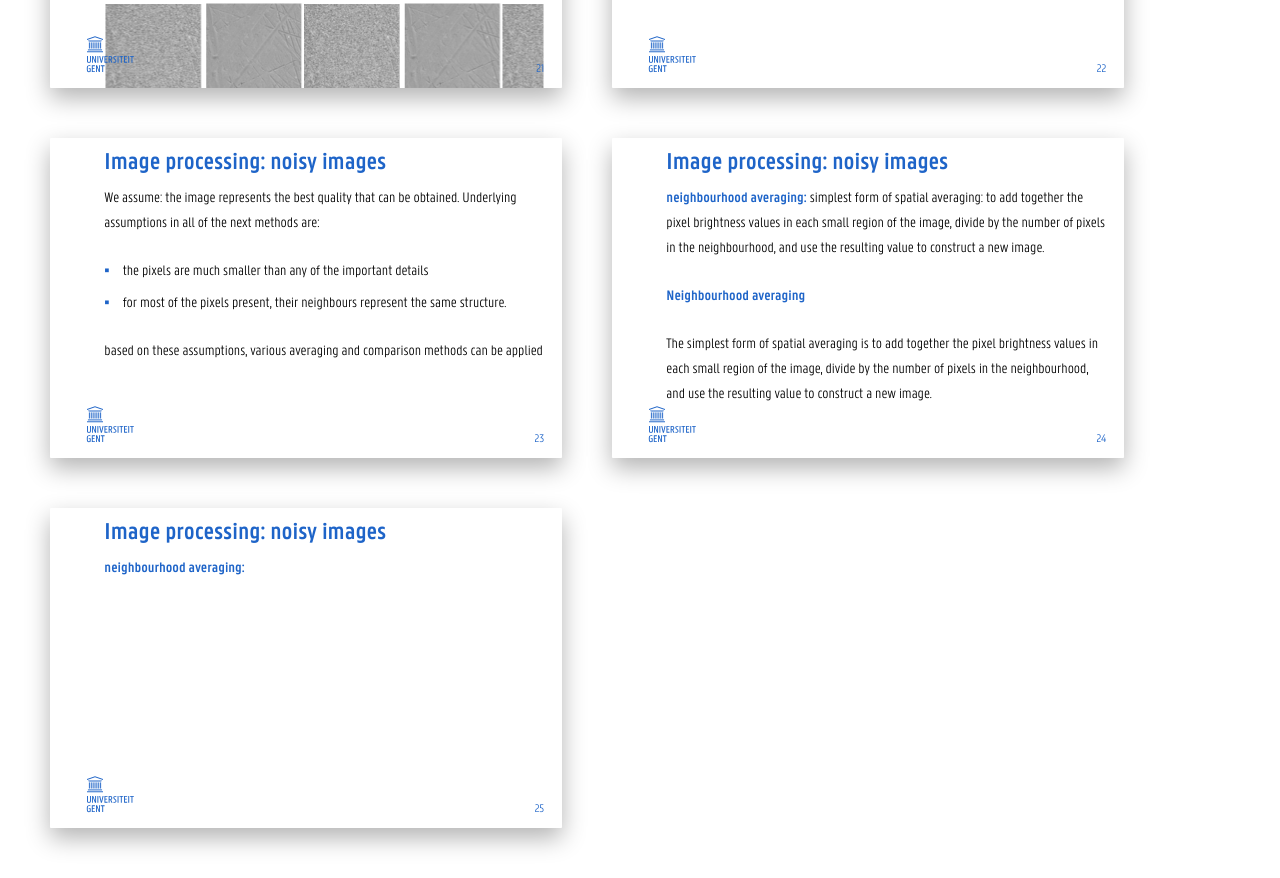
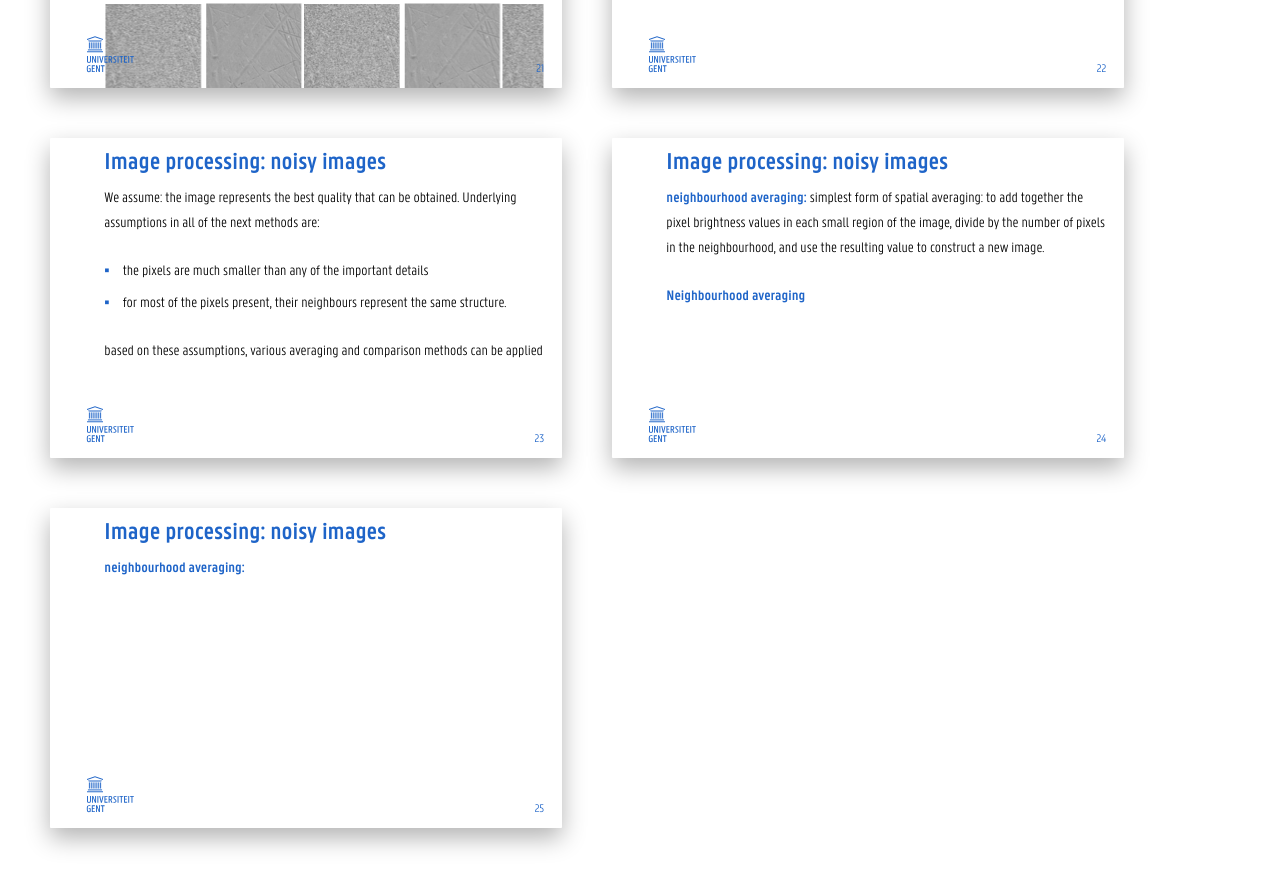
Before and after one commit to OpenWebslides-Content/Digital_imaging_techniques_part_1-3_processing_and_analysis, a website: page index.html in a window 1280 px wide. Shown: the part 4106-4984 px from the top of the page. Drawn offline with Linux system fonts and the light colour scheme.

Commit message:
Update slidedeck

```diff
--- a/index.html
+++ b/index.html
@@ -328,7 +328,6 @@
     <h2 data-view-type="live">Image processing: noisy images</h2>
     <p data-view-type="live"><strong>neighbourhood averaging: </strong>simplest form of spatial averaging: to add together the pixel brightness values in each small region of the image, divide by the number of pixels in the neighbourhood, and use the resulting value to construct a new image.</p>
     <p data-view-type="course"><strong>Neighbourhood averaging</strong></p>
-    <p data-view-type="course">The simplest form of spatial averaging is to add together the pixel brightness values in each small region of the image, divide by the number of pixels in the neighbourhood, and use the resulting value to construct a new image.</p>
   </section></div>
 
         <div class="slide" data-level="0">
```
